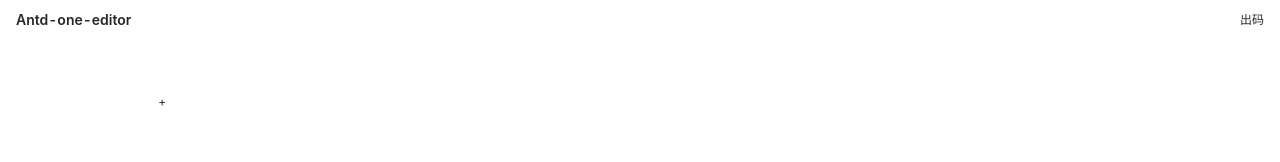
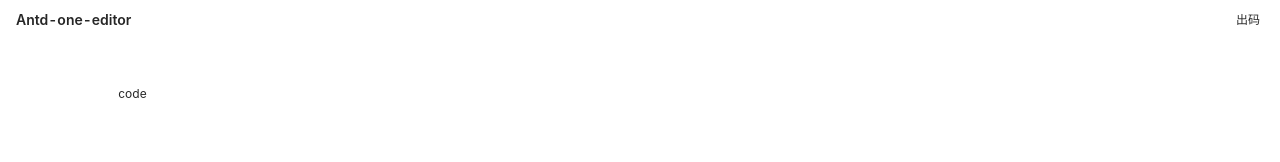
Before and after one commit to wen-haoming/antd-one-editor, a React (Vite) app: page / in a window 1280 px wide. Both pictures are taken after a click on the element 1012 px from the left and 56 px from the top of the page. Shown: the top 162 px of the page. Built offline with nearby package versions, Linux system fonts and the light colour scheme.

Commit message:
feat: code 区域

```diff
--- a/src/Layout/Header.tsx
+++ b/src/Layout/Header.tsx
@@ -3,27 +3,30 @@ import { createCode, parse } from '@/utils/createCode';
 import { selector, useRecoilValue } from 'recoil';
 
 const s = selector({
-  key: 'createCode',
+  key: 'createCodeKey',
   get: ({ get }) => ({
-    ids: get(ids),
-    idMap: get(idMap),
+    idsState: get(ids),
+    idMapState: get(idMap),
   }),
 });
 
 const Header = () => {
-  const { ids, idMap } = useRecoilValue(s);
+  const { idsState, idMapState } = useRecoilValue(s);
 
   return (
     <>
       <div className="h-10 flex items-center px-4 justify-between border-b-1	 border-brand-grey">
         <span className="text-sm text-brand-primary font-semibold">Antd-one-editor</span>
-        <div
-          className="btn"
-          onClick={() => {
-            createCode(parse(ids, idMap), 'index.tsx');
-          }}
-        >
-          出码
+        <div className='flex items-center'>
+          <div
+            className="btn m-r1"
+            onClick={() => {
+              createCode(parse(idsState, idMapState), 'index.tsx');
+            }}
+          >
+            出码
+          </div>
+            <div className='i-mdi-github text-black text-size-2xl cursor-pointer hover:text-brand-primary ' />
         </div>
       </div>
     </>
--- a/src/Layout/RenderPanel.tsx
+++ b/src/Layout/RenderPanel.tsx
@@ -1,26 +1,57 @@
 import AddComponent from '@/components/AddComponent';
 import Render from '@/components/Render';
-import { ids } from '@/store';
-import { useRecoilValue } from 'recoil';
+import Code from '@/components/Code';
+import type { Mode } from '@/store';
+import { ids, renderMode } from '@/store';
+import { useRecoilState, useRecoilValue } from 'recoil';
 
+const modeList: {
+  type: Mode;
+  icon: string;
+}[] = [
+  {
+    type: 'render',
+    icon: 'i-ic-baseline-width-normal',
+  },
+  {
+    type: 'code',
+    icon: 'i-material-symbols-code-blocks-outline',
+  },
+];
 const RenderPanel = () => {
-  const idsState  = useRecoilValue(ids);
+  const idsState = useRecoilValue(ids);
+  const [currentMode, setCurrentMode] = useRecoilState(renderMode);
 
   return (
     <div className="flex-1 bg-brand-grey p-t-0">
       <div className="flex h-8 w-full bg-white b-brand-grey border-l-1 border-r-1 justify-end items-center p-x2">
-        <span className=" hover:bg-brand-grey p-1 hover:text-brand-primary cursor-pointer f-center">
+        {modeList.map((item) => {
+          return (
+            <span
+              key={item.type}
+              onClick={() => setCurrentMode(item.type)}
+              className={`hover:bg-brand-grey p-1 hover:text-brand-primary cursor-pointer f-center ${
+                currentMode === item.type ? 'text-brand-primary' : ''
+              }`}
+            >
+              <span className={`${item.icon} inline-block text-size-xl `} />
+            </span>
+          );
+        })}
+        {/* <span className="hover:bg-brand-grey p-1 hover:text-brand-primary cursor-pointer f-center">
           <span className="i-carbon-chart-relationship inline-block text-size-xl " />
-        </span>
-        <span className=" hover:bg-brand-grey p-1 hover:text-brand-primary cursor-pointer f-center">
-          <span className="i-material-symbols-code-blocks-outline inline-block text-size-xl " />
-        </span>
+        </span> */}
       </div>
       <div className="bg-white h-full overflow-y-auto m-2 p-1">
         <div>
-          <Render ids={idsState} />
+          {currentMode === 'render' ? (
+            <Render ids={idsState} />
+          ) : currentMode === 'code' ? (
+            <Code />
+          ) : (
+            ''
+          )}
         </div>
-        <AddComponent />
       </div>
     </div>
   );
--- /dev/null
+++ b/src/components/Code/index.tsx
@@ -0,0 +1,5 @@
+const Code = ()=>{
+  return <div>code</div>
+}
+
+export default Code
--- a/src/components/Render/index.tsx
+++ b/src/components/Render/index.tsx
@@ -2,7 +2,7 @@ import { idMap } from '@/store';
 import type { FC } from 'react';
 import { useCallback } from 'react';
 import { useRecoilValue } from 'recoil';
-import  { componentsInstall } from '../Schema';
+import AddComponent from '../AddComponent';
 import Wrapper from '../Schema/Wrapper';
 
 export interface RenderProps {
@@ -39,6 +39,7 @@ const Render: FC<RenderProps> = (props) => {
           return <Render key={key} ids={id} />;
         }
       })}
+        <AddComponent />
     </>
   );
 };
--- a/src/store/index.ts
+++ b/src/store/index.ts
@@ -1,3 +1,4 @@
 export * from './currentSelectId';
 export * from './ids';
 export * from './idMap';
+export * from './mode';
--- /dev/null
+++ b/src/store/mode.ts
@@ -0,0 +1,8 @@
+import { atom } from 'recoil';
+
+export type Mode =  'render'| 'code'
+
+export const renderMode = atom<Mode>({
+  key: 'renderMode',
+  default: 'render'
+});
```
